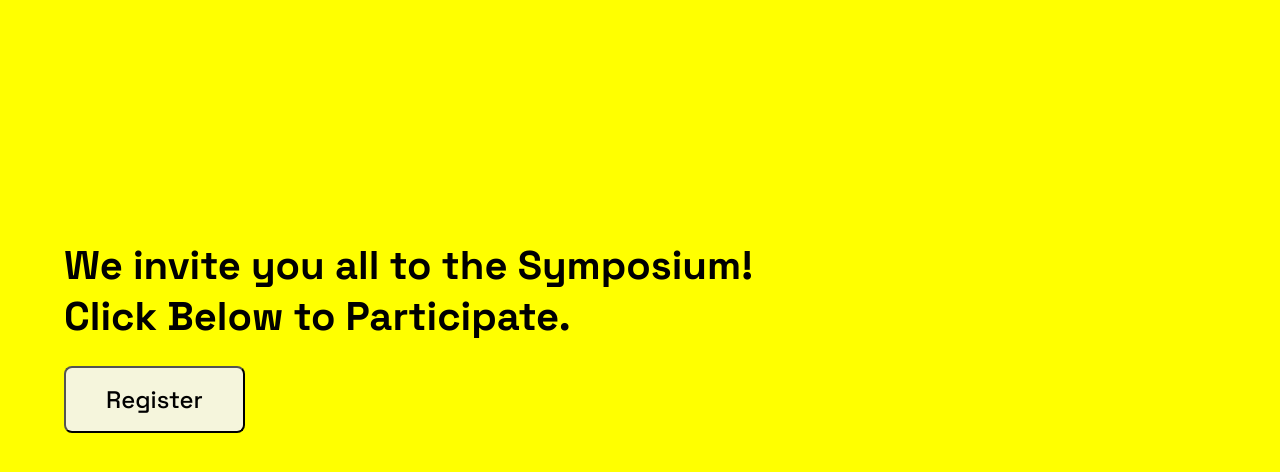
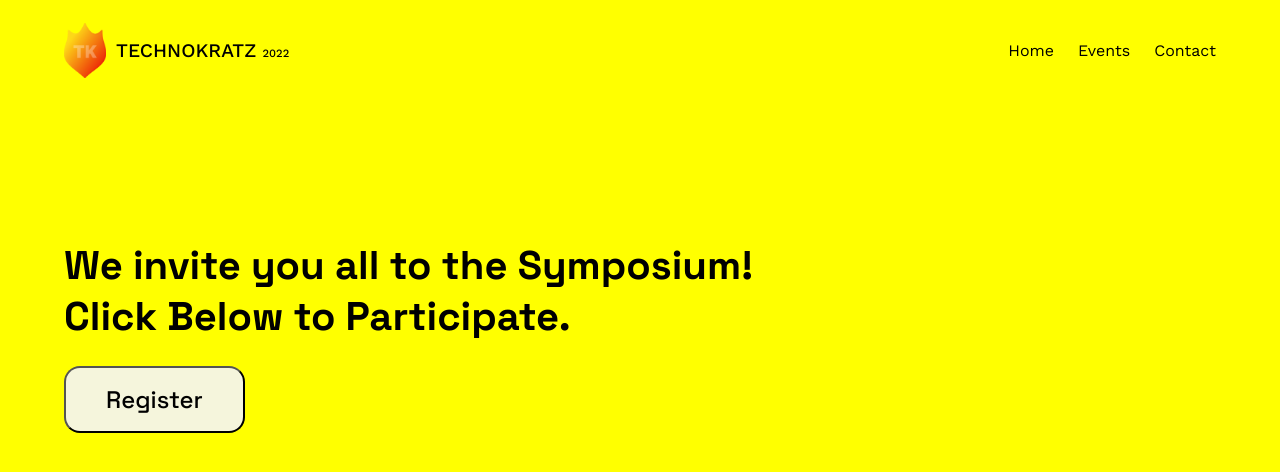
Before and after one commit to iam-naveen/symposium-site, a plain HTML site: page index.html in a window 1280 px wide. Drawn offline with nearby package versions, Linux system fonts and the light colour scheme.

Commit message:
little progress

```diff
--- /dev/null
+++ b/css/_nav.scss
@@ -0,0 +1,44 @@
+.navbar{
+    display: flex;
+    align-items: center;
+    justify-content: space-between;
+    min-height: 100px;
+    width: 100%;
+
+    position: absolute;
+    top: 0;
+    left: 0;
+
+    .logo{
+        display: flex;
+        align-items: center;
+        justify-content: center;
+        gap: 10px;
+        width: fit-content;
+        height: fit-content;
+        padding: 0 5%;
+
+        img{
+            width: 42px;
+            height: 55px
+        }
+
+        p{
+            font-family: 'Work Sans', sans-serif;
+            font-weight: 500;
+            text-transform: uppercase;
+            font-size: 1.2rem;
+            &::after{
+                content: ' 2022';
+                font-size: .7rem;
+            }
+        }
+    }
+
+    .nav-buttons{
+        display: flex;
+        gap: 1.5rem;
+        padding: 0 5%;
+        font-family: 'Work Sans', sans-serif;
+    }
+}
--- a/css/_title.scss
+++ b/css/_title.scss
@@ -19,17 +19,19 @@
 
     padding: 1rem 2.5rem;
     margin-top: 1.5rem;
-    border-radius: .5rem;
+    border-radius: 1rem;
 
     font-size: 1.5rem;
     font-family: 'Space Grotesk', sans-serif;
     font-weight: 500;
     background-color: beige;
+    user-select: none;
+
     &:hover{
         background-color: white;
     }
     &:active{
-        background-color: darkgray;
+        background-color: rgb(218, 218, 218);
     }
 
 }
--- a/css/styles.scss
+++ b/css/styles.scss
@@ -1,12 +1,14 @@
 @import './blob';
 @import './title';
+@import './nav';
 
 body{
     margin: 0;
     width: 100%;
     height: 100vh;
+    display: flex;
 
-    font-family: sans-serif;
+    font-family: 'Work Sans', sans-serif;
 
     .container{
 
@@ -18,6 +20,7 @@ body{
 
         scroll-snap-type: y mandatory;
         overflow-y: scroll;
+        position: relative;
 
         section{
             flex: none;
--- a/index.html
+++ b/index.html
@@ -11,6 +11,9 @@
       href="https://fonts.googleapis.com/css2?family=Space+Grotesk:wght@300;400;500;600;700&display=swap"
       rel="stylesheet"
     />
+    <link rel="preconnect" href="https://fonts.googleapis.com">
+<link rel="preconnect" href="https://fonts.gstatic.com" crossorigin>
+<link href="https://fonts.googleapis.com/css2?family=Work+Sans:wght@400;500;700;800;900&display=swap" rel="stylesheet">
 
     <link rel="stylesheet" href="./css/styles.css" />
 
@@ -21,6 +24,18 @@
 
   <body>
     <div class="container">
+      <header class="navbar">
+        <div class="logo">
+          <img src="./Assets/LOGO.png">
+          <p>Technokratz </p>
+        </div>
+        <div class="nav-buttons">
+          <div class="home-button">Home</div>
+          <div class="events-button">Events</div>
+          <div class="contact-button">Contact</div>
+        </div>
+      </header>
+
       <section class="hero">
         <!-- <div class="tk-blob">
         <svg xmlns="http://www.w3.org/2000/svg" viewBox="0 0 747.2 726.7">
```
Also changed, not shown: Assets/LOGO.png (added), css/styles.css, 1 other file.
